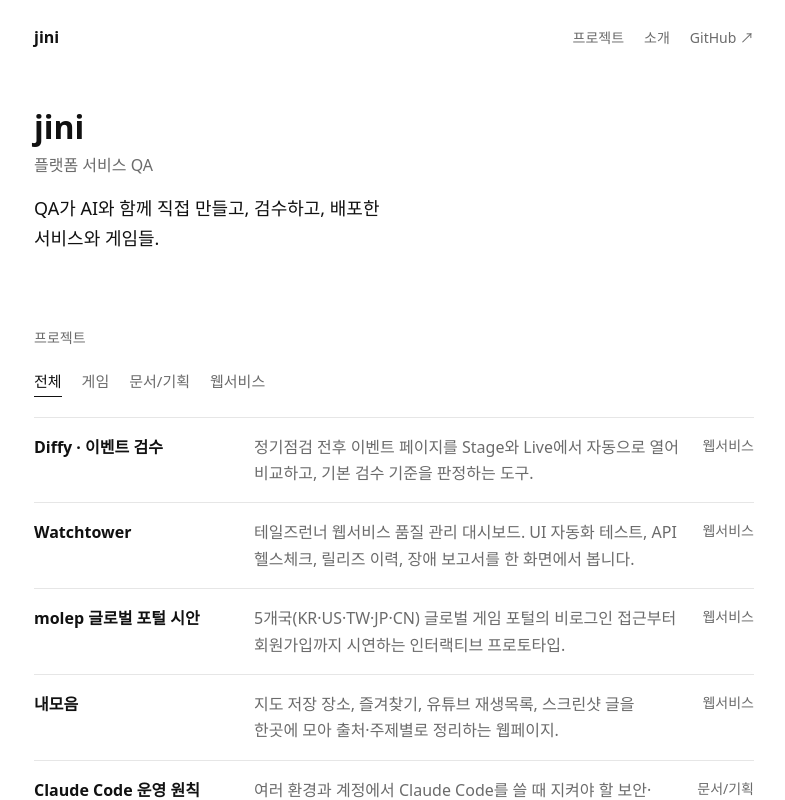
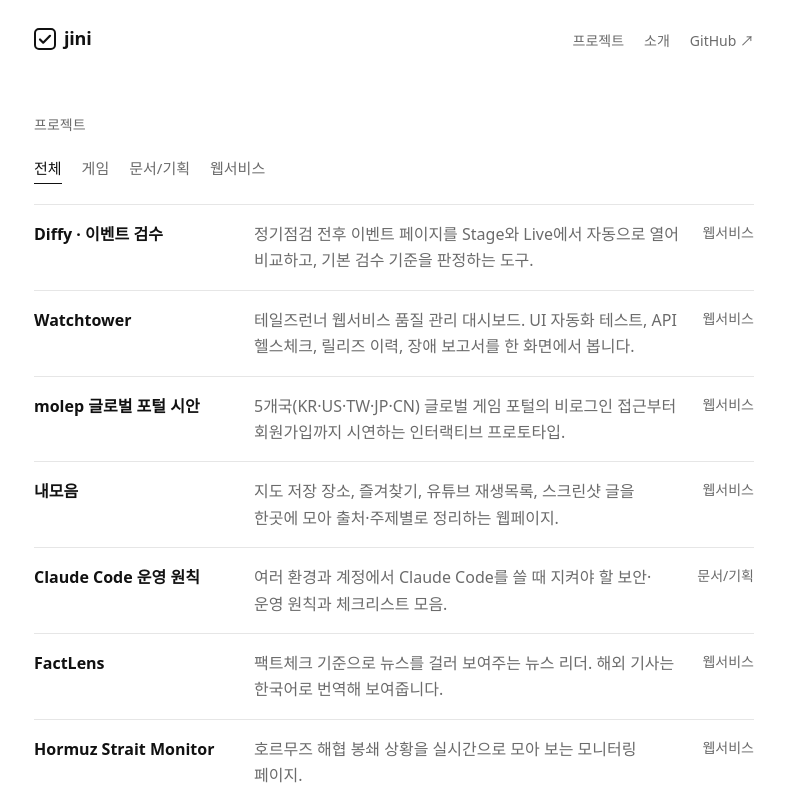
Before and after one commit to yourjini/JiniUini, a Next.js app: page / in a window 1280 px wide. Shown: the top 800 px of the page, without its empty margins (246-1031 px from the left). Built offline with nearby package versions, Linux system fonts and the light colour scheme; a web font is replaced by a local one.

Commit message:
상단 로고 추가, 첫 화면 소개 문구 제거
로고 모양은 content/profile.ts 의 logo 값으로 고름(check/block/stack).

Co-Authored-By: Claude Opus 5.5 (1M context) <noreply@anthropic.com>
Claude-Session: https://claude.ai/code/session_01ApYumwgLaP941h3J5jfZks

```diff
--- a/app/globals.css
+++ b/app/globals.css
@@ -49,7 +49,13 @@ a:focus-visible, button:focus-visible { outline: 2px solid var(--fg); outline-of
   align-items: center;
   gap: 16px;
 }
-.wordmark { font-weight: 600; text-decoration: none; }
+.wordmark { text-decoration: none; }
+.logo { display: inline-flex; align-items: center; gap: 8px; }
+.logo svg { display: block; }
+.logo-word { font-weight: 600; font-size: 18px; letter-spacing: -0.01em; }
+.logo-block { font-family: var(--font); font-weight: 600; font-size: 18px; fill: var(--bg); }
+.logo-stack { font-family: var(--font); font-weight: 600; font-size: 12px; fill: currentColor; letter-spacing: 0.04em; }
+.sr-only { position: absolute; width: 1px; height: 1px; overflow: hidden; clip: rect(0 0 0 0); white-space: nowrap; }
 .topnav { display: flex; gap: 20px; font-size: 14px; }
 .topnav a { color: var(--muted); text-decoration: none; }
 .topnav a:hover { color: var(--fg); }
--- a/app/layout.tsx
+++ b/app/layout.tsx
@@ -1,5 +1,6 @@
 import type { Metadata } from "next";
 import Link from "next/link";
+import Logo from "@/components/Logo";
 import { profile } from "@/content/profile";
 import "./globals.css";
 
@@ -21,8 +22,8 @@ export default function RootLayout({ children }: { children: React.ReactNode })
       </head>
       <body>
         <header className="topbar">
-          <Link href="/" className="wordmark">
-            {profile.name}
+          <Link href="/" className="wordmark" aria-label={`${profile.name} 홈`}>
+            <Logo />
           </Link>
           <nav className="topnav">
             <a href="/#work">프로젝트</a>
--- a/app/page.tsx
+++ b/app/page.tsx
@@ -7,14 +7,8 @@ export default function Home() {
 
   return (
     <main className="page">
-      <section className="intro">
-        <h1>{profile.name}</h1>
-        <p className="role">{profile.role}</p>
-        <p className="lede">{profile.tagline}</p>
-      </section>
-
       <section id="work" className="section">
-        <h2 className="section-title">프로젝트</h2>
+        <h1 className="section-title">프로젝트</h1>
         <ProjectBoard projects={list} />
       </section>
 
--- /dev/null
+++ b/components/Logo.tsx
@@ -0,0 +1,41 @@
+import { profile } from "@/content/profile";
+
+export type LogoVariant = "check" | "block" | "stack";
+
+// 상단 로고. 모양은 content/profile.ts 의 logo 값("check" | "block" | "stack")으로 고릅니다.
+export default function Logo({ variant = profile.logo }: { variant?: LogoVariant }) {
+  if (variant === "stack") {
+    return (
+      <span className="logo">
+        <svg width="34" height="34" viewBox="0 0 34 34" aria-hidden="true">
+          <rect x="1" y="1" width="32" height="32" fill="none" stroke="currentColor" strokeWidth="2" />
+          <text x="17" y="15" textAnchor="middle" className="logo-stack">JI</text>
+          <text x="17" y="28" textAnchor="middle" className="logo-stack">NI</text>
+        </svg>
+        <span className="sr-only">{profile.name}</span>
+      </span>
+    );
+  }
+
+  if (variant === "block") {
+    return (
+      <span className="logo">
+        <svg width="26" height="26" viewBox="0 0 26 26" aria-hidden="true">
+          <rect width="26" height="26" rx="6" fill="currentColor" />
+          <text x="13" y="19" textAnchor="middle" className="logo-block">j</text>
+        </svg>
+        <span className="logo-word">{profile.name}</span>
+      </span>
+    );
+  }
+
+  return (
+    <span className="logo">
+      <svg width="22" height="22" viewBox="0 0 22 22" aria-hidden="true">
+        <rect x="1" y="1" width="20" height="20" rx="4" fill="none" stroke="currentColor" strokeWidth="2" />
+        <path d="M6 11.5l3.2 3.2L16 7.8" fill="none" stroke="currentColor" strokeWidth="2.2" strokeLinecap="round" strokeLinejoin="round" />
+      </svg>
+      <span className="logo-word">{profile.name}</span>
+    </span>
+  );
+}
--- a/content/profile.ts
+++ b/content/profile.ts
@@ -3,8 +3,8 @@
 export const profile = {
   name: "jini",
   role: "플랫폼 서비스 QA",
-  /** 이름 아래 한 줄 소개 */
-  tagline: "QA가 AI와 함께 직접 만들고, 검수하고, 배포한 서비스와 게임들.",
+  /** 상단 로고 모양: "check"(체크박스) · "block"(검은 사각형 j) · "stack"(JI/NI 사각형) */
+  logo: "check" as "check" | "block" | "stack",
   intro:
     "테일즈런너를 비롯한 게임·웹 플랫폼 서비스를 검수합니다. 반복되는 검수는 AI와 자동화 도구로 줄이고, 필요한 서비스는 직접 만들어 배포합니다.",
   links: [{ label: "GitHub", href: "https://github.com/yourjini" }],
```
